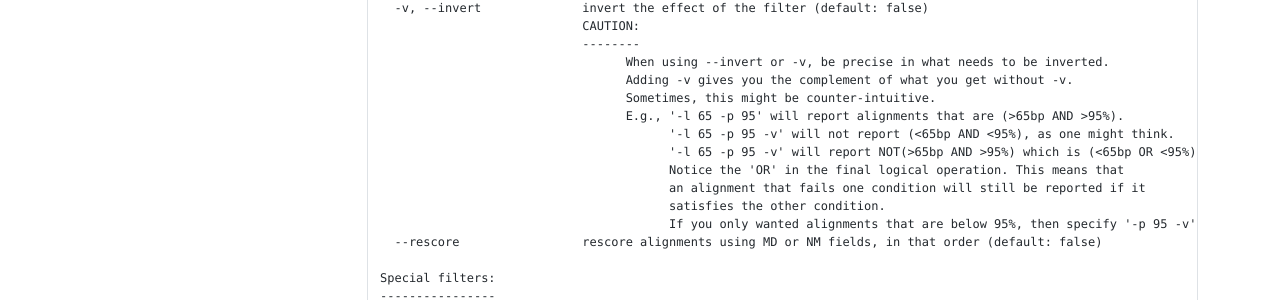
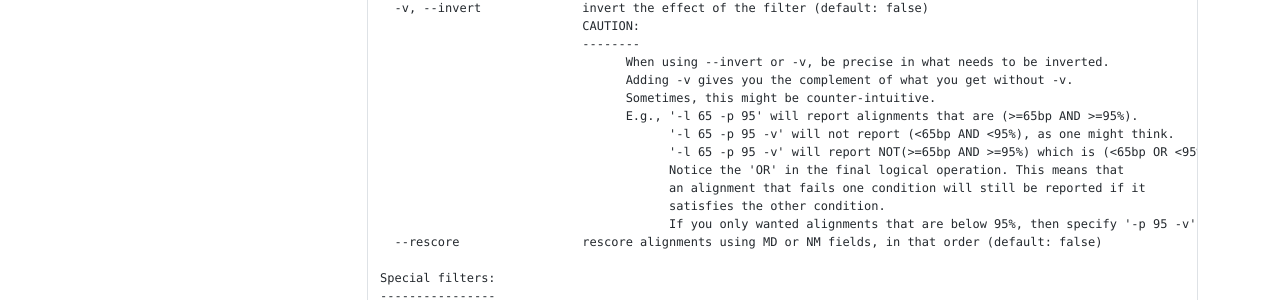
Before and after one commit to arumugamlab/msamtools, an MkDocs documentation site: the page built from docs/filter.md, in a window 1280 px wide and 1400 px high, scrolled down 229 px. Shown: the part 799-1099 px from the top of the window. Built offline with MkDocs 1.6.1, drawn with Linux system fonts in a browser that asks for light colours; nearby versions of some CDN libraries; some of the changed text lies outside the part shown.

Commit message:
docs: fix inclusive filter threshold wording

```diff
--- a/docs/filter.md
+++ b/docs/filter.md
@@ -57,9 +57,9 @@ Specific options:
                                   When using --invert or -v, be precise in what needs to be inverted.
                                   Adding -v gives you the complement of what you get without -v.
                                   Sometimes, this might be counter-intuitive.
-                                  E.g., '-l 65 -p 95' will report alignments that are (>65bp AND >95%).
+                                  E.g., '-l 65 -p 95' will report alignments that are (>=65bp AND >=95%).
                                         '-l 65 -p 95 -v' will not report (<65bp AND <95%), as one might think.
-                                        '-l 65 -p 95 -v' will report NOT(>65bp AND >95%) which is (<65bp OR <95%).
+                                        '-l 65 -p 95 -v' will report NOT(>=65bp AND >=95%) which is (<65bp OR <95%).
                                         Notice the 'OR' in the final logical operation. This means that
                                         an alignment that fails one condition will still be reported if it
                                         satisfies the other condition.
```
Also changed, not shown: 1 other file.
